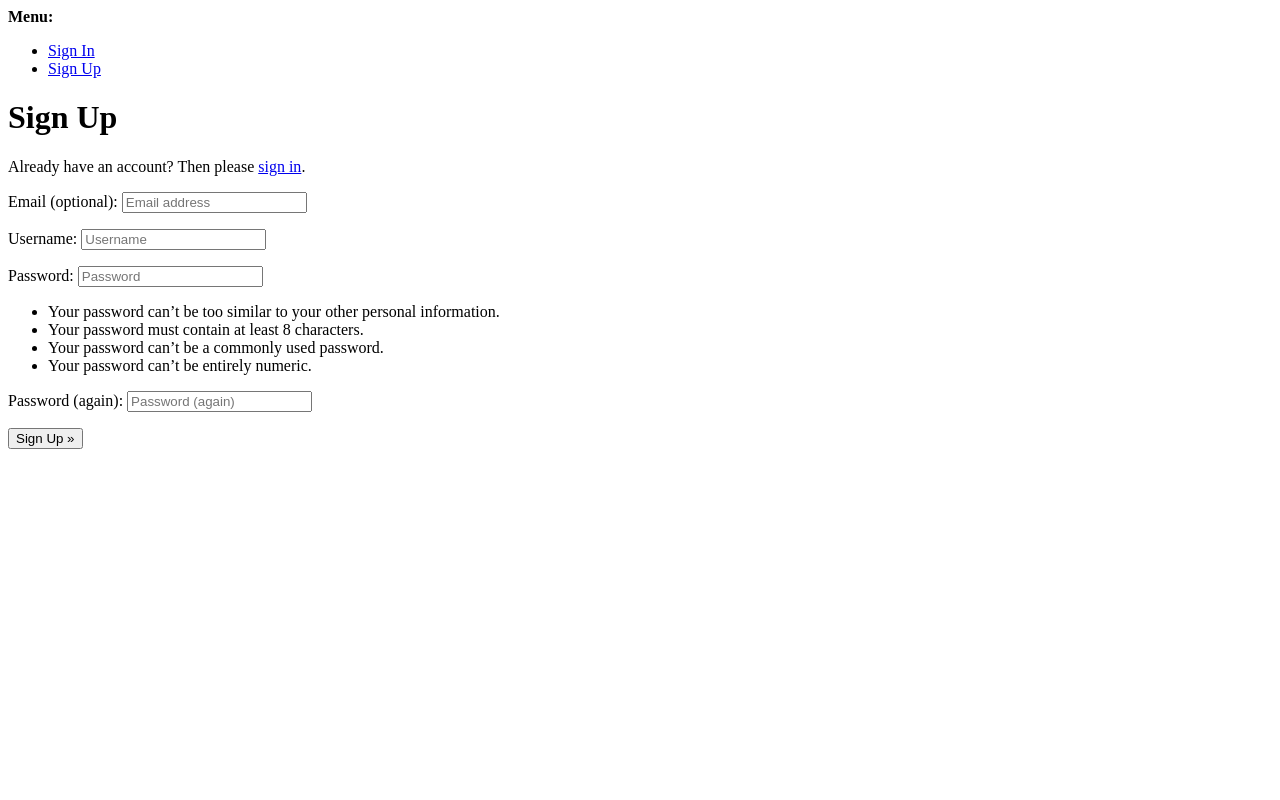
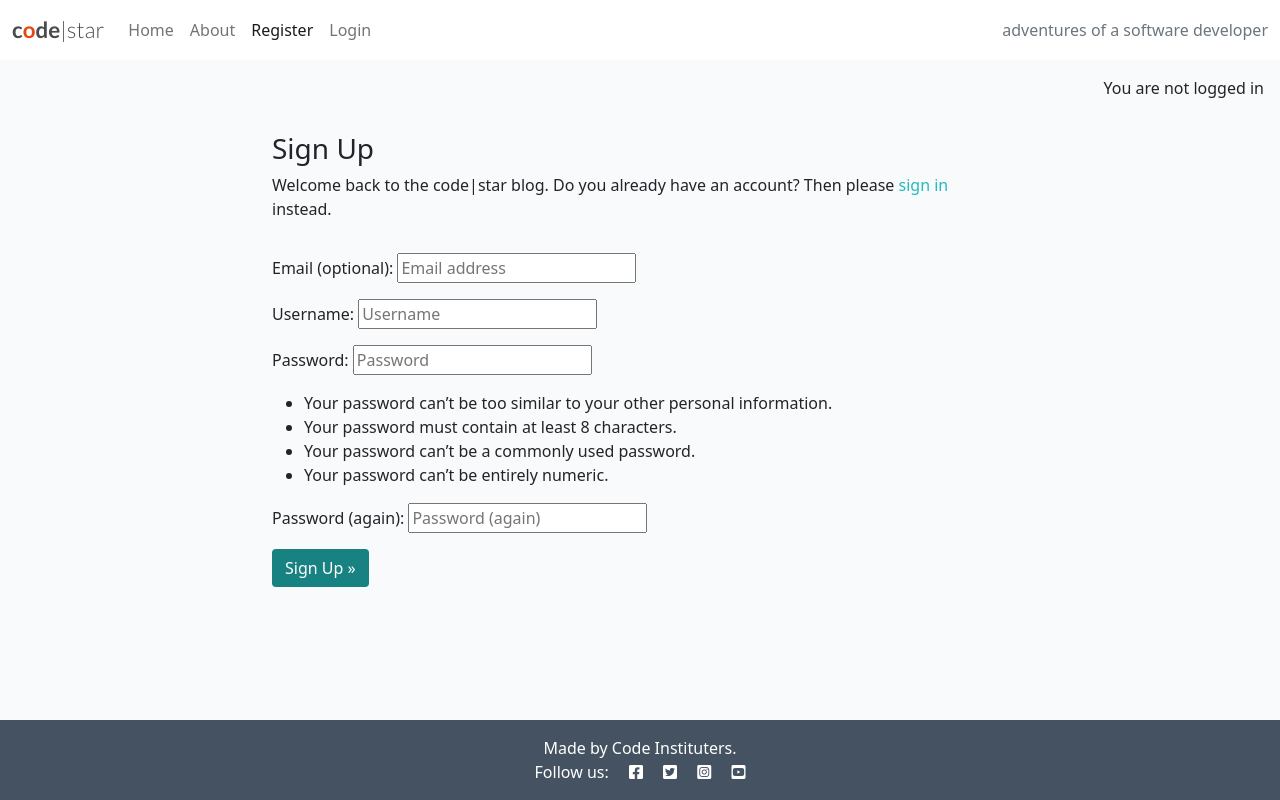
Before and after one commit to ZoltanNyaradi/django-blog, a Django app: page /accounts/signup/ in a window 1280 px wide. Run offline with Django 4.2, Linux system fonts and the light colour scheme.

Commit message:
Design login and sugnup page

```diff
--- a/templates/account/login.html
+++ b/templates/account/login.html
@@ -28,7 +28,6 @@
                 {% endif %}
                 <button class="btn btn-signup right" type="submit">{% trans "Sign In" %}</button>
             </form>
-        </div>
-    </div>
+
 </div>
 {% endblock %}
--- a/templates/account/signup.html
+++ b/templates/account/signup.html
@@ -1,21 +1,38 @@
-{% extends "account/base.html" %}
+{% extends "base.html" %}
 
 {% load i18n %}
 
-{% block head_title %}{% trans "Signup" %}{% endblock head_title %}
+{% block head_title %}{% trans "Signup" %}{% endblock %}
 
 {% block content %}
-<h1>{% trans "Sign Up" %}</h1>
+<div class="container">
+  <div class="row">
+    <div class="col-md-8 mt-3 offset-md-2">
+      <h3>{% trans "Sign Up" %}</h3>
 
-<p>{% blocktrans %}Already have an account? Then please <a href="{{ login_url }}">sign in</a>.{% endblocktrans %}</p>
+      <p>{% blocktrans %}
+        Welcome back to the code|star blog.
+        Do you already have an account? Then please
+        <a class="link" href="{{ login_url }}">sign in</a>
+        instead.
+      {% endblocktrans %}</p>
+    </div>
+  </div>
+  <div class="row">
+    <div class="col-md-8 mt-3 offset-md-2">
+      <form class="signup" id="signup_form" method="post"
+        action="{% url 'account_signup' %}">
+        {% csrf_token %}
+        {{ form.as_p }}
+        {% if redirect_field_value %}
+        <input type="hidden" name="{{ redirect_field_name }}"
+          value="{{ redirect_field_value }}" />
+        {% endif %}
+        <button class="btn btn-signup right" type="submit">
+          {% trans "Sign Up" %} &raquo;</button>
+      </form>
+    </div>
+  </div>
+</div>
 
-<form class="signup" id="signup_form" method="post" action="{% url 'account_signup' %}">
-  {% csrf_token %}
-  {{ form.as_p }}
-  {% if redirect_field_value %}
-  <input type="hidden" name="{{ redirect_field_name }}" value="{{ redirect_field_value }}" />
-  {% endif %}
-  <button type="submit">{% trans "Sign Up" %} &raquo;</button>
-</form>
-
-{% endblock content %}
+{% endblock %}
--- a/templates/base.html
+++ b/templates/base.html
@@ -12,8 +12,7 @@
     <title>CodeStar Blog</title>
     <meta name="viewport" content="width=device-width, initial-scale=1" />
 
-    <!-- Custom CSS -->
-    <link rel="stylesheet" href="{% static 'css/style.css' %}">
+
 
     <!-- Google Fonts CSS -->
     <link rel="preconnect" href="https://fonts.gstatic.com">
@@ -26,7 +25,8 @@
     <!-- Bootstrap CSS -->
     <link href="https://cdn.jsdelivr.net/npm/bootstrap@5.0.1/dist/css/bootstrap.min.css" rel="stylesheet"
         integrity="sha384-+0n0xVW2eSR5OomGNYDnhzAbDsOXxcvSN1TPprVMTNDbiYZCxYbOOl7+AMvyTG2x" crossorigin="anonymous">
-
+    <!-- Custom CSS -->
+    <link rel="stylesheet" href="{% static 'css/style.css' %}">
 </head>
 
 <body class="d-flex flex-column h-100 main-bg">
@@ -73,7 +73,11 @@
     </nav>
 
     <main class="flex-shrink-0 main-bg">
-
+        {% if user.is_authenticated %}
+        <p class="text-end m-3">You are logged in as {{ user }}</p>
+        {% else %}
+        <p class="text-end m-3">You are not logged in</p>
+        {% endif %}
         {% block content %}
         <!-- Content Goes here -->
         {% endblock content %}
```
Also changed, not shown: static/css/style.css (line endings or trailing spaces).
